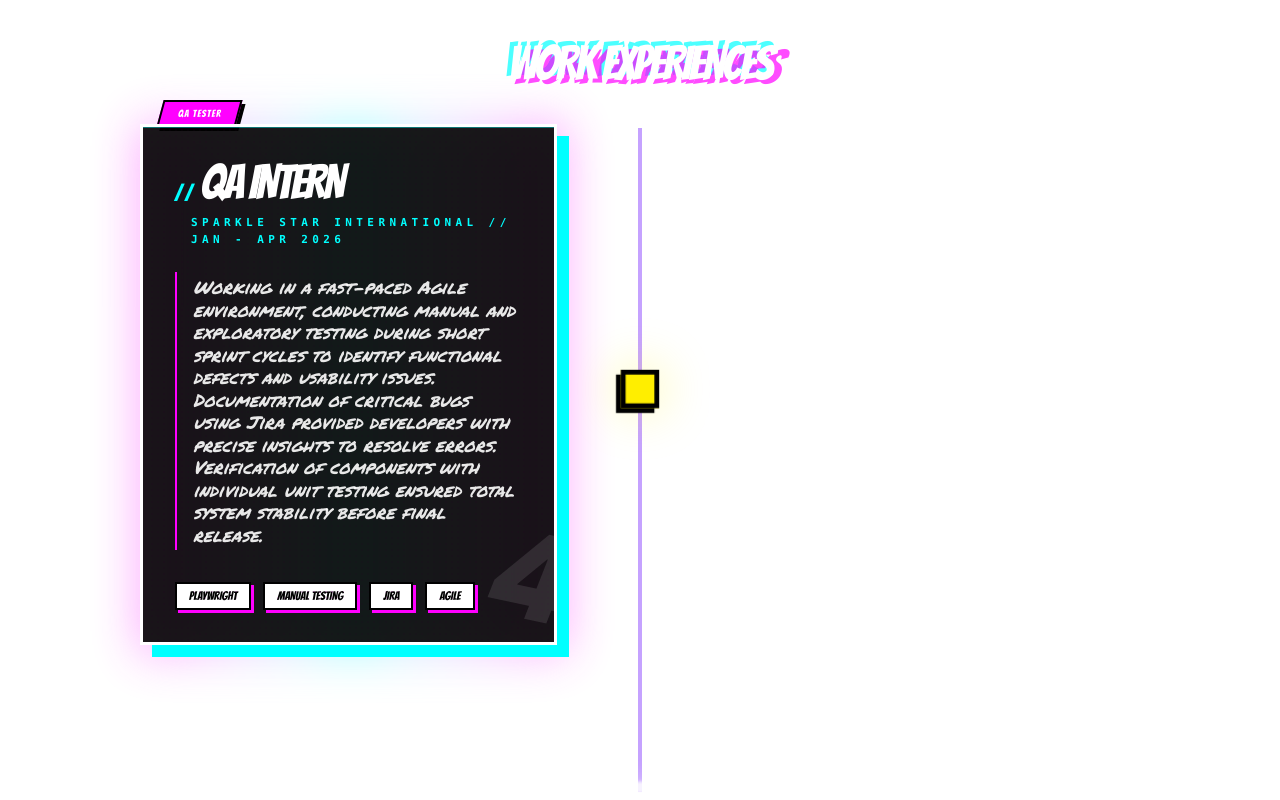
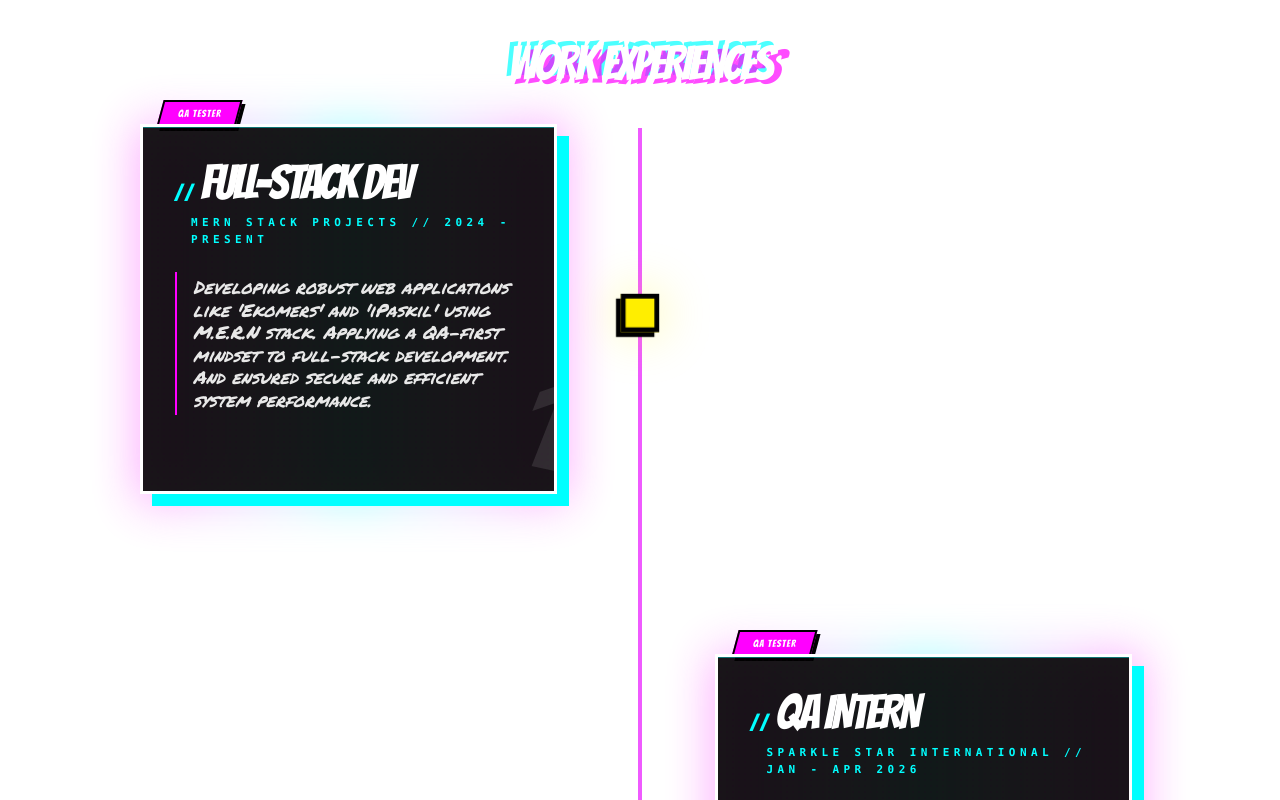
Before and after one commit to JhodelDatiles/portfolio, a React (Vite) app in the folder client/: page / in a window 1280 px wide. Shown: the part 1680-2480 px from the top of the page. Built offline with nearby package versions, Linux system fonts and the light colour scheme.

Commit message:
hotfix: fix sizes of text and alignments and projects and experience card contents

```diff
--- a/client/src/App.jsx
+++ b/client/src/App.jsx
@@ -8,23 +8,20 @@ function App() {
   const [isPlaying, setIsPlaying] = useState(false);
   const [isMuted, setIsMuted]     = useState(false);
 
-  // Autoplay unlock — fires once on first user interaction anywhere
 useEffect(() => {
+  const events = ["click", "keydown", "touchstart", "pointerdown"];
+
   const unlock = () => {
     setIsPlaying(true);
-      window.removeEventListener("click",      unlock);
-      window.removeEventListener("touchstart", unlock);
-      window.removeEventListener("keydown",    unlock);
+
+    // Remove listeners immediately upon first success
+    events.forEach(event => window.removeEventListener(event, unlock));
   };
 
-    window.addEventListener("click",      unlock);
-    window.addEventListener("touchstart", unlock);
-    window.addEventListener("keydown",    unlock);
+  events.forEach(event => window.addEventListener(event, unlock));
 
   return () => {
-      window.removeEventListener("click",      unlock);
-      window.removeEventListener("touchstart", unlock);
-      window.removeEventListener("keydown",    unlock);
+    events.forEach(event => window.removeEventListener(event, unlock));
   };
 }, []);
 
--- a/client/src/components/cards/ExperienceCard.jsx
+++ b/client/src/components/cards/ExperienceCard.jsx
@@ -2,7 +2,11 @@ import React, { useRef } from "react";
 import { useInView } from "framer-motion";
 import CalculatingText from "../CalculatingText";
 
-const ExperienceCard = ({ title, subtitle, description, highlights = [] }) => {
+const ExperienceCard = ({
+  title,
+  subtitle,
+  description,
+  highlights = [] }) => {
   const ref = useRef(null);
   const isInView = useInView(ref, { once: true, amount: 0.2 });
 
@@ -43,7 +47,7 @@ const ExperienceCard = ({ title, subtitle, description, highlights = [] }) => {
         <div className="relative mb-6">
           <div className="flex items-baseline gap-2">
             <span className="text-spider-cyan font-black text-xl italic tracking-tighter">/ /</span>
-            <h3 className="font-comic-title text-5xl uppercase text-white leading-none tracking-tighter group-hover:text-spider-magenta transition-colors duration-300">
+            <h3 className="font-comic-title text-2xl xs:text-5xl uppercase text-white leading-none tracking-tighter group-hover:text-spider-magenta transition-colors duration-300">
               {isInView ? (
                 <CalculatingText text={title} delay={300} revealPerTick={1.5} />
               ) : ""}
@@ -52,7 +56,7 @@ const ExperienceCard = ({ title, subtitle, description, highlights = [] }) => {
 
           <div className="mt-2 flex items-center gap-4">
             <div className="h-[2px] flex-1 bg-gradient-to-r from-spider-cyan to-transparent opacity-50" />
-            <p className="font-mono text-[11px] text-spider-cyan uppercase tracking-[0.4em] font-bold">
+            <p className="font-mono text-[8px] xs:text-[11px] text-spider-cyan uppercase tracking-[0.4em] font-bold">
               {isInView ? <CalculatingText text={subtitle} delay={600} /> : ""}
             </p>
           </div>
@@ -60,7 +64,7 @@ const ExperienceCard = ({ title, subtitle, description, highlights = [] }) => {
 
         {/* Description */}
         <div className="mb-8 relative z-10">
-          <p className="font-comic-hand text-lg leading-tight text-white/90 italic border-l-2 border-spider-magenta pl-4 py-1">
+          <p className="font-comic-hand  text-[12px] xs:text-[18px] leading-tight text-white/90 italic border-l-2 border-spider-magenta pl-4 py-1">
             {isInView ? (
               <CalculatingText
                 text={description}
@@ -73,11 +77,11 @@ const ExperienceCard = ({ title, subtitle, description, highlights = [] }) => {
         </div>
 
         {/* Highlight tags */}
-        <div className="flex flex-wrap gap-3">
+        <div className="flex flex-wrap gap-3 invisible">
           {highlights.map((skill, i) => (
             <div
               key={i}
-              className="px-3 py-1 bg-white text-black font-comic-title text-xs uppercase border-2 border-black shadow-[3px_3px_0px_var(--color-spider-magenta)] hover:shadow-none hover:translate-x-1 hover:translate-y-1 transition-all"
+              className="px-3 py-1 bg-white text-black font-comic-title text-[8px] xs:text-[12px] uppercase border-2 border-black shadow-[3px_3px_0px_var(--color-spider-magenta)] hover:shadow-none hover:translate-x-1 hover:translate-y-1 transition-all"
             >
               {isInView ? (
                 <CalculatingText text={skill} delay={1300 + i * 100} />
--- a/client/src/components/cards/ProjectCard.jsx
+++ b/client/src/components/cards/ProjectCard.jsx
@@ -8,7 +8,7 @@ const ProjectCard = ({
   description,
   stack = [],
   image,
-  issue = "01",
+  issue = [],
   stampText = "VIEW PROJECT?",
 }) => {
   const [isHovered, setIsHovered] = useState(false);
@@ -18,7 +18,7 @@ const ProjectCard = ({
       to={to}
       onMouseEnter={() => setIsHovered(true)}
       onMouseLeave={() => setIsHovered(false)}
-      className="relative group block w-full max-w-sm mx-auto transition-all duration-500 hover:-rotate-0 -rotate-2 hover:scale-[1.03] z-10 hover:z-20"
+      className="relative group block h-auto w-full max-w-sm mx-auto transition-all duration-500 hover:-rotate-0 -rotate-2 hover:scale-[1.03] z-10 hover:z-20 mb-10"
     >
       {/* Tape decor */}
       <div className="absolute -top-4 left-1/2 -translate-x-1/2 w-24 h-10 bg-white/20 backdrop-blur-md border border-black/5 z-30 rotate-1 group-hover:opacity-0 transition-opacity duration-300" />
@@ -64,11 +64,11 @@ const ProjectCard = ({
         </div>
 
         {/* Caption */}
-        <div className="space-y-2 px-2 relative z-10">
+        <div className="space-y-2 px-2 relative z-10 h-auto">
           <h3 className="font-permanent-marker text-3xl uppercase leading-none text-black/90 group-hover:text-red-700 transition-colors -rotate-1 drop-shadow-sm">
             {title}
           </h3>
-          <p className="font-marker-print text-[13px] leading-tight text-black/80 h-12 overflow-hidden rotate-1 italic">
+          <p className="h-auto font-marker-print text-[13px] leading-tight text-black/80 h-12 overflow-hidden rotate-1 italic">
             {description}
           </p>
           <div className="flex flex-wrap gap-2 border-t border-dashed border-black/20 pt-3 mt-4">
--- a/client/src/components/pages-section/ContactSection.jsx
+++ b/client/src/components/pages-section/ContactSection.jsx
@@ -109,7 +109,7 @@ const ContactSection = () => {
 
               <div className="relative">
                 <label className="block font-mono text-[10px] font-bold text-spider-cyan uppercase mb-2 tracking-widest">
-                  Return_Frequency
+                  Sender_Frequency
                 </label>
                 <input
                   name="from_email"
--- a/client/src/components/pages-section/WorkExperienceSection.jsx
+++ b/client/src/components/pages-section/WorkExperienceSection.jsx
@@ -5,23 +5,23 @@ import { SectionTitle } from "../../pages/LandingPage";
 
 const experiences = [
   {
+    title: "Full-Stack Dev",
+    subtitle: "MERN Stack Projects // 2024 - present",
+    description: `Developing robust web applications like 'Ekomers' and 'iPaskil' using M.E.R.N stack. Applying a QA-first mindset to full-stack development. And ensured secure and efficient system performance.`,
+    highlights: [""],
+    side: "left",
+    rotate: "rotate(1deg)",
+    offsetColor: "bg-spider-cyan",
+  },
+  {
     title: "QA Intern",
     subtitle: "Sparkle Star International // Jan - Apr 2026",
     description: `Working in a fast-paced Agile environment, conducting manual and exploratory testing during short sprint cycles to identify functional defects and usability issues. Documentation of critical bugs using Jira provided developers with precise insights to resolve errors. Verification of components with individual unit testing ensured total system stability before final release.`,
-    highlights: ["Playwright", "Manual Testing", "Jira", "Agile"],
-    side: "left",
+    highlights: ["", "",],
+    side: "right",
     rotate: "rotate(-1deg)",
     offsetColor: "bg-spider-magenta",
     image: "/assets/qa-preview.png",
-  },
-  {
-    title: "Full-Stack Dev",
-    subtitle: "MERN Stack Projects // 2025-2026",
-    description: `Developing robust web applications like 'iPaskil' and 'EKOMERS' using MongoDB, Express, React, and Node.js. Applying a QA-first mindset to full-stack development. Integration of PayMongo and Cloudinary ensured secure and efficient system performance.`,
-    highlights: ["MERN Stack", "React Native", "Tailwind CSS"],
-    side: "right",
-    rotate: "rotate(1deg)",
-    offsetColor: "bg-spider-cyan",
   },
   // Add more as needed
 ];
@@ -39,18 +39,24 @@ const WorkExperienceSection = () => {
   const smoothProgress = useSpring(scrollYProgress, {
     stiffness: 100,
     damping: 25,
-    restDelta: 0.001
+    restDelta: 0.001,
   });
 
   // The Power Line Color shift
-  const lineColor = useTransform(smoothProgress, [0, 1], ["#00ffff", "#ff00ff"]); // From Cyan to Magenta
+  const lineColor = useTransform(
+    smoothProgress,
+    [0, 1],
+    ["#00ffff", "#ff00ff"],
+  ); // From Cyan to Magenta
 
   return (
-    <section ref={containerRef} className="flex flex-col relative w-full overflow-visible">
+    <section
+      ref={containerRef}
+      className="flex flex-col relative w-full overflow-visible"
+    >
       <SectionTitle text="Work Experiences" />
 
       <div className="relative w-full max-w-5xl mx-auto px-4">
-
         {/* 1. THE "EMPTY" TRACK (Dimmed & Dotted) */}
         <div className="absolute left-1/2 top-0 bottom-0 w-[2px] -translate-x-1/2 z-0 bg-white/5 border-l border-dashed border-white/20" />
 
@@ -60,15 +66,15 @@ const WorkExperienceSection = () => {
             scaleY: smoothProgress,
             originY: 0,
             backgroundColor: lineColor,
-            boxShadow: `0 0 15px ${lineColor}`
+            boxShadow: `0 0 15px ${lineColor}`,
           }}
           className="absolute left-1/2 top-0 bottom-0 w-1 -translate-x-1/2 z-0"
         >
           {/* THE "PULSE HEAD" (Glowing lead signal) */}
           <motion.div
-             className="absolute bottom-0 left-1/2 -translate-x-1/2 w-4 h-4 bg-white rounded-full blur-[2px] z-10 shadow-[0_0_20px_#fff]"
-             animate={{ scale: [1, 1.5, 1], opacity: [0.7, 1, 0.7] }}
-             transition={{ repeat: Infinity, duration: 0.8 }}
+            className="absolute bottom-0 left-1/2 -translate-x-1/2 w-4 h-4 bg-white rounded-full blur-[2px] z-10 shadow-[0_0_20px_#fff]"
+            animate={{ scale: [1, 1.5, 1], opacity: [0.7, 1, 0.7] }}
+            transition={{ repeat: Infinity, duration: 0.8 }}
           />
         </motion.div>
 
@@ -95,18 +101,43 @@ const TimelineItem = ({ exp, progress, index, total }) => {
   const activationThreshold = (index + 0.3) / total;
 
   // Transform scroll progress into animation values for the Card
-  const cardOpacity = useTransform(progress, [activationThreshold - 0.05, activationThreshold], [0, 1]);
-  const cardY = useTransform(progress, [activationThreshold - 0.05, activationThreshold], [30, 0]); // Slide up 30px
-  const cardScale = useTransform(progress, [activationThreshold - 0.05, activationThreshold], [0.95, 1]); // Subtle grow
+  const cardOpacity = useTransform(
+    progress,
+    [activationThreshold - 0.05, activationThreshold],
+    [0, 1],
+  );
+  const cardY = useTransform(
+    progress,
+    [activationThreshold - 0.05, activationThreshold],
+    [30, 0],
+  ); // Slide up 30px
+  const cardScale = useTransform(
+    progress,
+    [activationThreshold - 0.05, activationThreshold],
+    [0.95, 1],
+  ); // Subtle grow
 
   // Transform scroll progress into animation values for the Bead (Lit Up)
-  const isPowered = useTransform(progress, [activationThreshold - 0.05, activationThreshold], [0, 1]);
-  const beadScale = useTransform(progress, [activationThreshold - 0.1, activationThreshold], [0.5, 1.2]); // Starts small, grows fast
-  const spinVal = useTransform(progress, [activationThreshold - 0.1, activationThreshold], [0, 405]); // Flipped extra turn
+  const isPowered = useTransform(
+    progress,
+    [activationThreshold - 0.05, activationThreshold],
+    [0, 1],
+  );
+  const beadScale = useTransform(
+    progress,
+    [activationThreshold - 0.1, activationThreshold],
+    [0.5, 1.2],
+  ); // Starts small, grows fast
+  const spinVal = useTransform(
+    progress,
+    [activationThreshold - 0.1, activationThreshold],
+    [0, 405],
+  ); // Flipped extra turn
 
   return (
-    <div className={`group flex w-full items-center justify-between ${exp.side === "right" ? "md:flex-row-reverse" : "md:flex-row"} flex-col md:flex-row gap-12 md:gap-0`}>
-
+    <div
+      className={`group flex w-full items-center justify-between ${exp.side === "right" ? "md:flex-row-reverse" : "md:flex-row"} flex-col md:flex-row gap-12 md:gap-0`}
+    >
       {/* 3. THE REVEALING EXPERIENCE CARD */}
       <motion.div
         style={{
@@ -125,7 +156,11 @@ const TimelineItem = ({ exp, progress, index, total }) => {
           style={{
             scale: beadScale,
             rotate: spinVal,
-            backgroundColor: useTransform(isPowered, [0, 1], ["#1a1a1a", "#ffee00"]), // From grey to Spider-Yellow
+            backgroundColor: useTransform(
+              isPowered,
+              [0, 1],
+              ["#1a1a1a", "#ffee00"],
+            ), // From grey to Spider-Yellow
             borderColor: useTransform(isPowered, [0, 1], ["#333", "#000"]),
           }}
           className="hidden md:block absolute left-1/2 -translate-x-1/2 w-8 h-8 border-4 rotate-45 z-20 transition-colors shadow-[4px_4px_0px_rgba(0,0,0,1)]"
--- a/client/src/pages/LandingPage.jsx
+++ b/client/src/pages/LandingPage.jsx
@@ -2,14 +2,15 @@ import React, { useState, useEffect } from "react";
 import Navbar from "../components/Navbar";
 import HeroSection from "../components/pages-section/HeroSection";
 import TechStackSection from "../components/pages-section/TechStackSection";
-import ExperienceTimeline from "../components/pages-section/WorkExperienceSection";
+import WorkExperienceSection from "../components/pages-section/WorkExperienceSection";
 import ProjectCard from "../components/cards/ProjectCard";
 import ContactSection from "../components/pages-section/ContactSection";
-import Footer from "../components/pages-section/footer";
+import Footer from "../components/pages-section/Footer";
 
 // Assets
 import imgEko from "../assets/ekomers-preview.png";
 import imgIpaskil from "../assets/ipaskil-preview.png";
+import imgNote from "../assets/note-webapp-preview.png"
 
 const SECTION_CLASS="flex flex-col min-h-screen items-center justify-center relative overflow-hidden";
 const SECTION_SPACING_DIVIDER="xs:scroll-mt-0 xs:py-20 py-12 -scroll-mt-5 px-5"
@@ -58,45 +59,56 @@ function LandingPage({ isMuted, setIsMuted, isPlaying, setIsPlaying }) {
       </div>
 
       <main className="relative z-10 w-full flex flex-col">
+        {/* HERO SECTION */}
         <section id="home" className={`${SECTION_CLASS} ${SECTION_SPACING_DIVIDER}`}>
           <HeroSection />
         </section>
-
+        {/* TECH STACK SECTION */}
         <section id="stack" className={`${SECTION_CLASS}`}>
           <TechStackSection />
         </section>
-
+        {/* EXPERIENCE SECTION */}
         <section id="experience" className={`${SECTION_CLASS} ${SECTION_SPACING_DIVIDER}`}>
-          <ExperienceTimeline />
+          <WorkExperienceSection />
         </section>
-
+        {/* PROJECTS SECTION */}
         <section id="projects" className={`${SECTION_CLASS} ${SECTION_SPACING_DIVIDER}`}>
           <SectionTitle text="Project Evidence" />
-          <div className="max-w-6xl mx-auto w-full grid grid-cols-1 md:grid-cols-2 lg:grid-cols-3 gap-12 items-stretch">
+          <div className="max-w-4xl mx-auto w-full grid xs:grid-cols-2 grid-col-1 items-stretch">
             <ProjectCard
               to="/projects/ekomers"
-              title="EKOMERS"
-              description="A MERN-stack e-commerce architecture."
-              stack={["React", "MongoDB", "Node.js"]}
-              image={imgEko}
+              title="note webapp"
+              description="Just a notepad."
+              stack={["React", "MongoDB", "Node.js", "Express.js"]}
+              image={imgNote}
+              issue='01'
             />
             <ProjectCard
               to="/projects/ipaskil"
               title="iPaskil"
               description="Digital bulletin board for art sharing."
-              stack={["React", "Express", "Node.js"]}
+              stack={["React", "MongoDB", "Node.js", "Express.js"]}
               image={imgIpaskil}
+              issue="02"
+            />
+            <ProjectCard
+              to="/projects/espyreal"
+              title="EKOMERS"
+              description="An e-commerce webapp with PayMongo payments, admin dashboard, and AI chat support."
+              stack={["React", "MongoDB", "Node.js", "Express.js"]}
+              image={imgEko}
+              issue="03"
             />
             <ProjectCard
               to="/projects/espyreal"
               title="Espyreal"
-              description="Currency Identifier for visually impaired."
+              description="Mobile app for identifying commonly used currency in the Philippines"
               stack={["React Native", "TensorFlow"]}
-              image={imgIpaskil}
+              issue="04"
             />
           </div>
         </section>
-
+        {/* CONTACT SECTION */}
         <section id="contact" className={`${SECTION_CLASS} ${SECTION_SPACING_DIVIDER}`}>
           <ContactSection />
         </section>
--- a/client/vite.config.js
+++ b/client/vite.config.js
@@ -8,4 +8,5 @@ export default defineConfig({
     react(),
     tailwindcss(),
   ],
+  base: './', // Add this line to handle relative paths correctly
 })
```
Also changed, not shown: client/src/assets/note-webapp-preview.png (added), 1 other file (tests, documents, lock files or other folders). Lines whose indentation alone changed are shown as unchanged.
